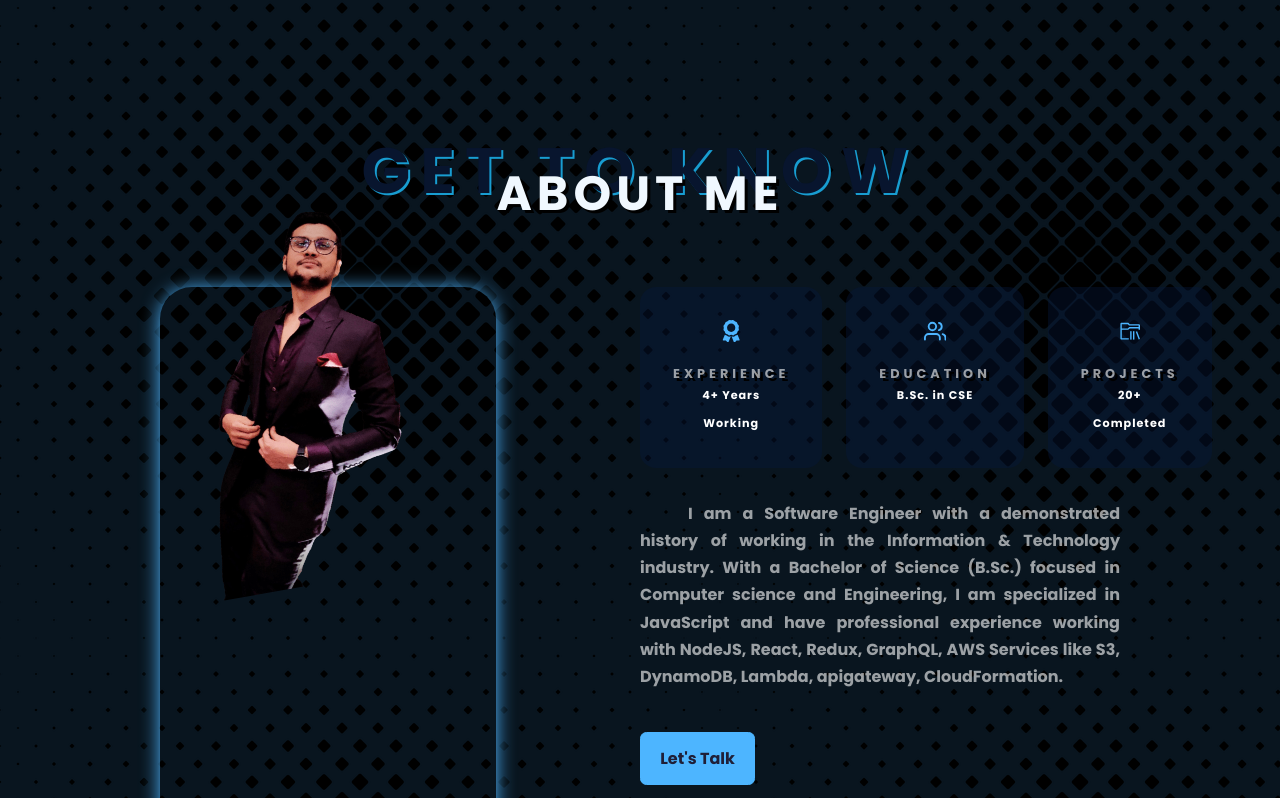
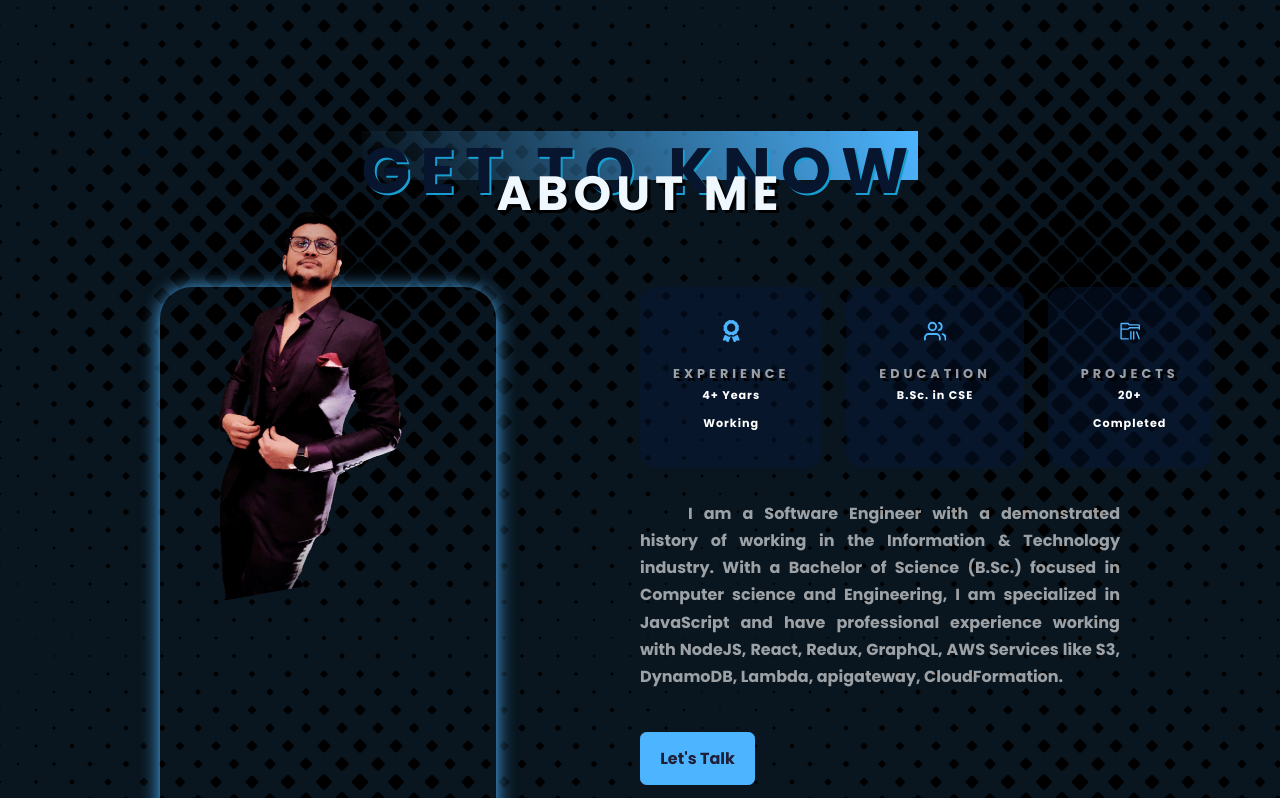
Before and after one commit to pranab-dey/portfolio, a React (Create React App) app: page / in a window 1280 px wide. Shown: the part 802-1600 px from the top of the page. Built offline with nearby package versions, Linux system fonts and the light colour scheme; the HTML template or start-up script is replaced by a standard one.

Commit message:
bCKGROUND

```diff
--- a/src/index.css
+++ b/src/index.css
@@ -112,6 +112,7 @@ h2 {
 }
 h5 {
 	/* background: #189dd1bb; */
+	background: linear-gradient(65deg, transparent, var(--color-primary));
 	width: max-content;
 	margin: 0 auto;
 	color: #08152e !important;
```
